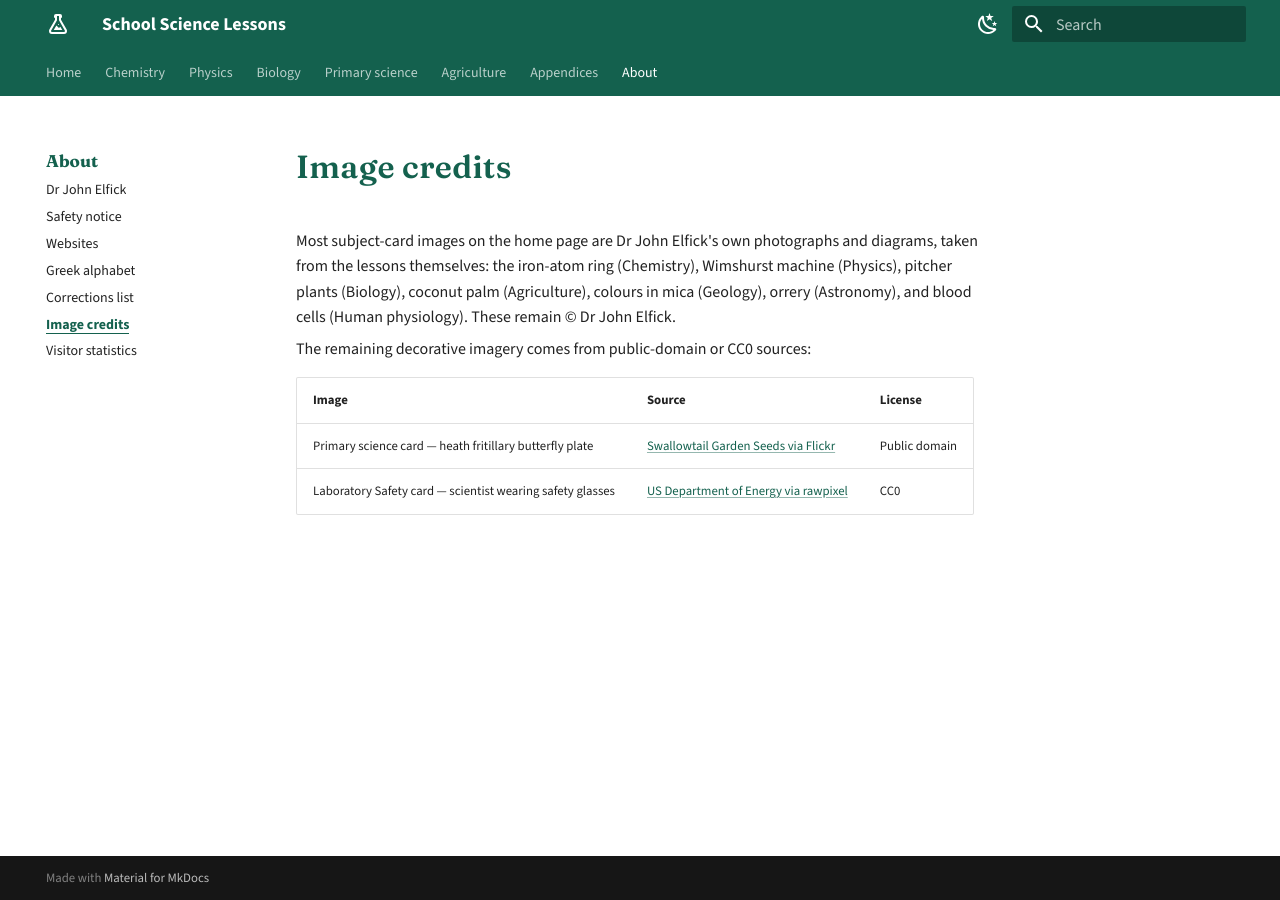
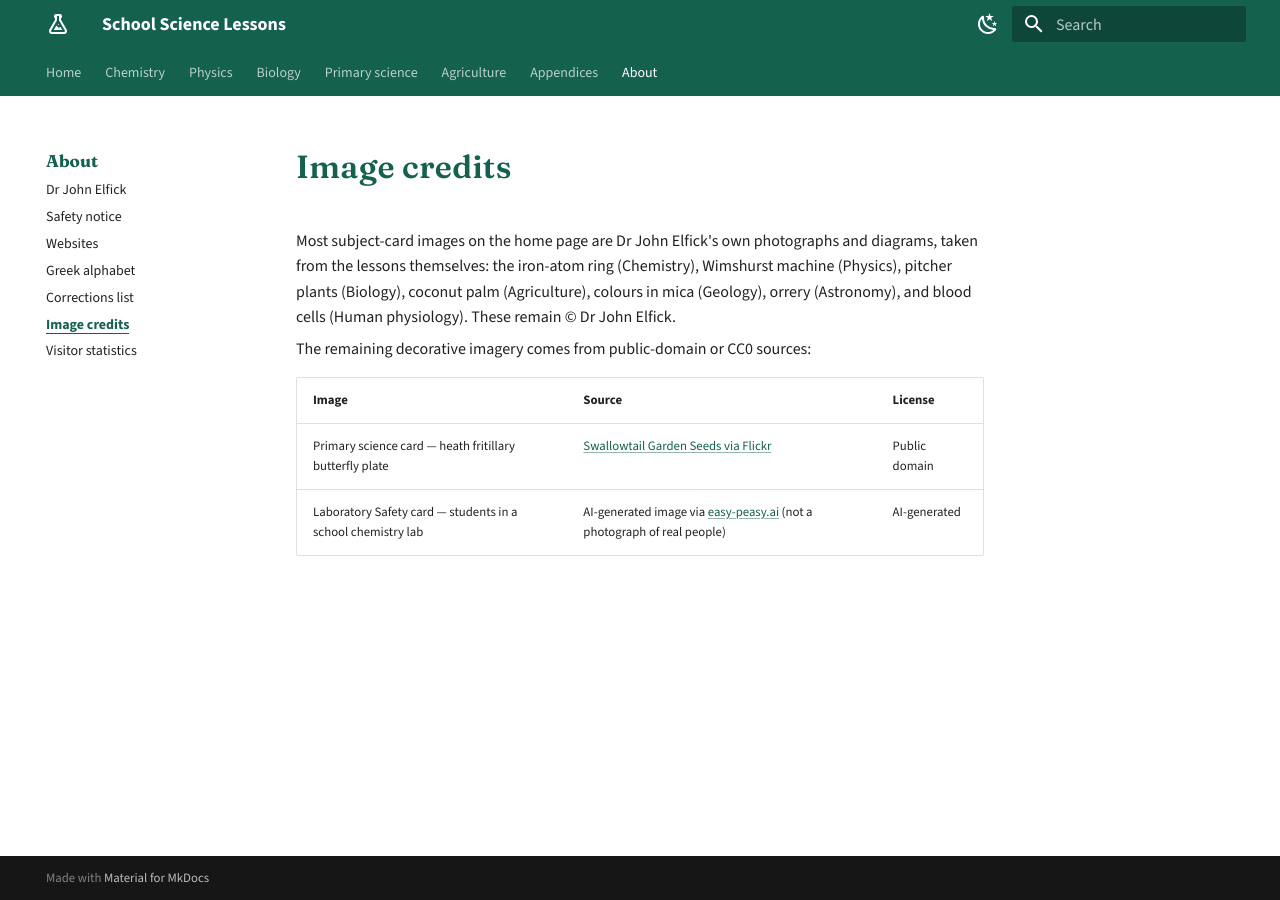
Before and after one commit to johnelfick/school-science-lessons-web, an MkDocs documentation site: the page built from docs/credits.md, in a window 1280 px wide. Built offline with MkDocs 1.6.1 and Material for MkDocs 9.7.7, drawn with Linux system fonts in a browser that asks for light colours.

Commit message:
Safety card last in the grid, with school-lab image
Students in goggles and lab coats (AI-generated, labelled as such on
the credits page). Card moved to the final position.

Co-Authored-By: Claude Fable 5 <noreply@anthropic.com>

```diff
--- a/docs/credits.md
+++ b/docs/credits.md
@@ -13,4 +13,4 @@ sources:
 | Image | Source | License |
 |---|---|---|
 | Primary science card — heath fritillary butterfly plate | [Swallowtail Garden Seeds via Flickr](https://www.flickr.com/photos/97123293@N07/16070413094) | Public domain |
-| Laboratory Safety card — scientist wearing safety glasses | [US Department of Energy via rawpixel](https://www.rawpixel.com/image/11072993/photo-image-person-public-domain-woman) | CC0 |
+| Laboratory Safety card — students in a school chemistry lab | AI-generated image via [easy-peasy.ai](https://easy-peasy.ai/) (not a photograph of real people) | AI-generated |
```
Also changed, not shown: docs/index.md (+4 -4 lines), docs/assets/cards/safety.jpg.
